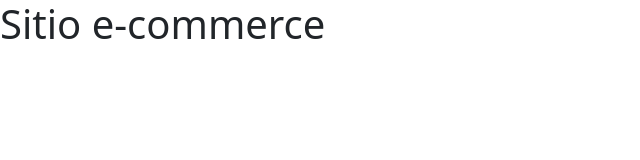
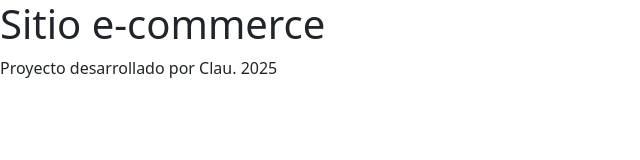
Before and after one commit to KaiaCistergos/m2-cierre-ecommerce, a plain HTML site: page index.html in a window 1280 px wide. Shown: the whole page, without its empty margins (0-640 px from the left). Drawn offline with nearby package versions, Linux system fonts and the light colour scheme.

Commit message:
Se agrega footer

```diff
--- a/index.html
+++ b/index.html
@@ -16,5 +16,9 @@
 </head>
 <body>
     <h1>Sitio e-commerce</h1>
+
+    <footer>
+        <p>Proyecto desarrollado por Clau. 2025</p>
+    </footer>
 </body>
 </html>
```
